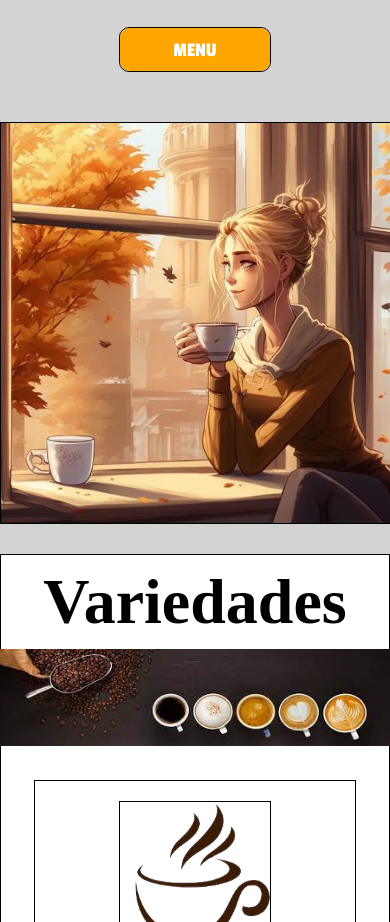
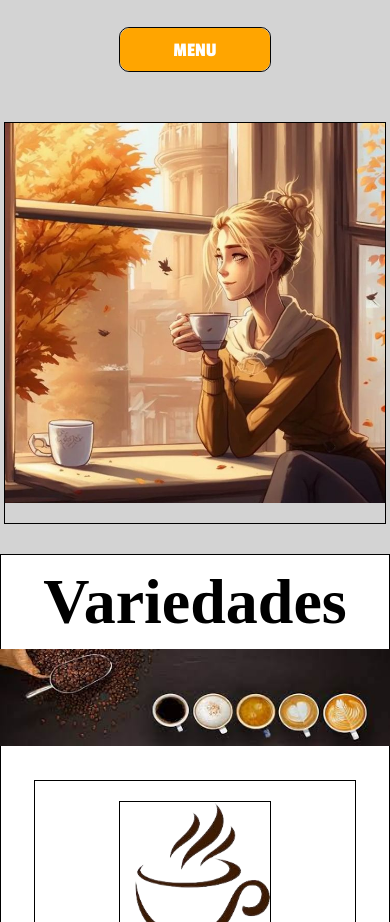
Before and after one commit to edsuuu/coffee-shop, a plain HTML site: page index.html in a window 390 px wide. Shown: the part 1270-2192 px from the top of the page. Drawn offline with Linux system fonts and the light colour scheme.

Commit message:
Update reponsive.css

```diff
--- a/style/reponsive.css
+++ b/style/reponsive.css
@@ -45,12 +45,12 @@
         margin: auto;
         margin-top: 20px;
         margin-bottom: 30px;
-        width: 400px;
+        width: 380px;
         height: 400px;
     }
 
     #coffee-drink img {
-        width: 400px;
+        width: 380px;
     }
 
     .box-container {
```
